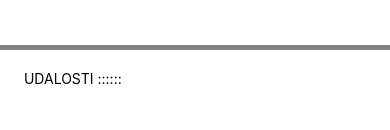
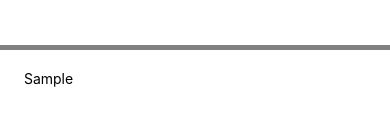
Before and after one commit to patoooplech/patriklech_PMA_01, a React Native app: screen / in a window 390 px wide. Both pictures are taken after typing "Sample" into the empty fields and a click on the button "ADD". Shown: the part 170-300 px from the top of the page. Built offline with nearby package versions, Linux system fonts and the light colour scheme.

Commit message:
taskapp succesful

```diff
--- a/App.js
+++ b/App.js
@@ -1,17 +1,30 @@
 import { StatusBar } from 'expo-status-bar';
 import {Button, StyleSheet, Text, View , TextInput} from 'react-native';
-
+import { useState } from 'react';
 export default function App() {
+  //uchovanie textu pomocou ract useState
+  const [taskText, setTaskText] = useState("");
+  //uchiva tasky do pola
+  const [taskList, setTaskList] = useState([]);
+  function addTaskHandler() {
+    setTaskList((prevTask) => [...prevTask, taskText]);
+  }
+  function inputTextHandler(enteredText) {
+    setTaskText(enteredText);
+  }
   return (
     //ukážka použitia komponentov View, Text, TextInput a Button flex
     <View style={styles.appContainer}>
       <View style={styles.inputContainer}>
-        <TextInput  styles ={styles.inputText} placeholder="Enter a task..."/>
-        <Button title="Add"  />
+        <TextInput  styles ={styles.inputText} placeholder="Enter a task..."
+        onChangeText={inputTextHandler}/>
+        <Button title="Add" onPress={addTaskHandler} />
 
       </View>
       <View style={styles.taskContainer}>
-       <Text> UDALOSTI ::::::</Text>
+        {taskList.map((task, index) => (
+          <Text key={index}> {task}</Text>
+        ))}
       </View>
 
       <StatusBar style="auto" />
```
